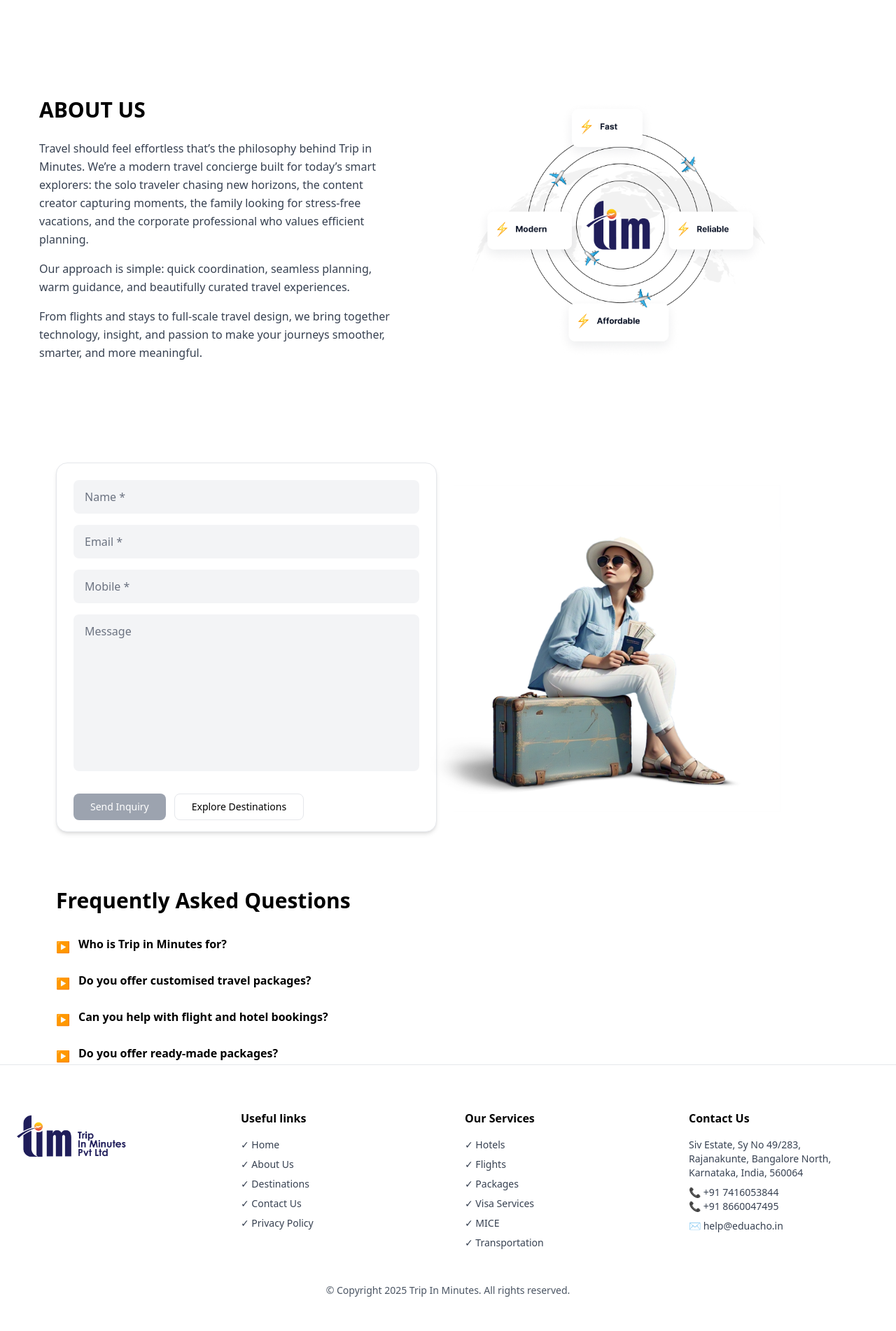
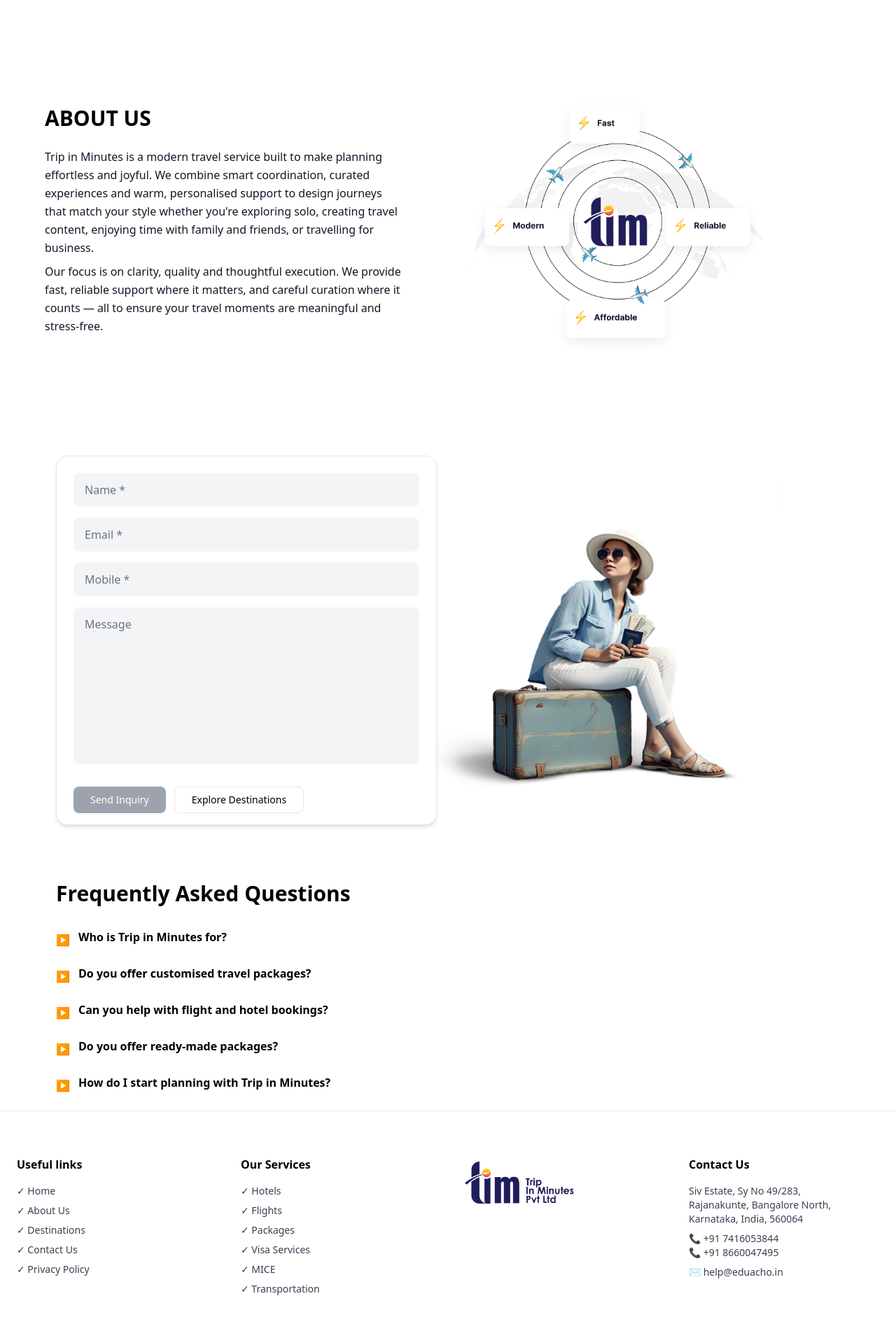
Before and after one commit to tripti1324/trip-in-minutes, a React (Create React App) app: page /about in a window 1280 px wide. Shown: the part 300-2202 px from the top of the page at 70% size. Built offline with nearby package versions, Linux system fonts and the light colour scheme.

Commit message:
2nd-commit

```diff
--- a/src/components/Header/Header.tsx
+++ b/src/components/Header/Header.tsx
@@ -3,9 +3,11 @@ import { useState } from "react";
 import{Andaman, Kerala,
  Uttarakhand,
     JammuKashmir, Karnataka, Lakshadweep,Goa, rajsthan, HimachalPradesh} from "../../assets";
-  import MobContactBar from "../common/MobContactBar";
+import MobContactBar from "../common/MobContactBar";
 import Testimonial from "../../pages/testimonials/Testimonials";
 import Footer from "../footer/Footer";
+import Inquiryform from "../common/Inquiryform";
+import FAQSection from "../common/Faq";
 
 
 const domestic = [
@@ -108,7 +110,7 @@ const Header = () => {
         <nav className="sticky top-0 z-50 flex items-center justify-between px-4 py-3 bg-white text-black rounded-t-3xl">
           <img src={logo} alt="logo" className="h-8" />
 
-        <ul className="hidden md:flex items-center gap-6 text-sm font-medium text-gray-700">
+        <ul className="hidden md:flex items-center gap-6 text-sm font-medium text-gray-900">
             <li className="cursor-pointer hover:text-indigo-600" onClick={() => document.getElementById('about')?.scrollIntoView({ behavior: 'smooth' })}>About</li>
             <li className="cursor-pointer hover:text-indigo-600" onClick={() => document.getElementById('corporate')?.scrollIntoView({ behavior: 'smooth' })}>Corporate</li>
             <li className="cursor-pointer hover:text-indigo-600" onClick={() => document.getElementById('services')?.scrollIntoView({ behavior: 'smooth' })}>Services</li>
@@ -125,19 +127,19 @@ const Header = () => {
 
 {/* TABS */}
 <div className="absolute left-1/2 -translate-x-1/2 top-16 z-20">
-  <div className="bg-white text-black px-5 py-2 rounded-full flex items-center text-[13px] font-medium shadow whitespace-nowrap">
+  <div className="bg-white text-black px-5 py-4 rounded-2xl flex items-center text-[15px] font-bold shadow whitespace-nowrap">
 
     <span className="px-3">Flights</span>
-    <span className="h-4 w-px bg-gray-300"></span>
+    <span className="h-6 w-px bg-gray-500 shadow-xl-gray"></span>
 
     <span className="px-3">Hotels</span>
-    <span className="h-4 w-px bg-gray-300"></span>
+    <span className="h-6 w-px bg-gray-500"></span>
 
     <span className="px-3">Packages</span>
-    <span className="h-4 w-px bg-gray-300"></span>
+    <span className="h-6 w-px bg-gray-500"></span>
 
     <span className="px-3">Visa</span>
-    <span className="h-4 w-px bg-gray-300"></span>
+    <span className="h-6 w-px bg-gray-500"></span>
 
     <span className="px-3">Transportation</span>
 
@@ -376,21 +378,21 @@ const Header = () => {
 
         {/* CARDS */}
         {activeTab === "domestic" && (
-          <div className="grid grid-cols-1 sm:grid-cols-2 lg:grid-cols-3 gap-10">
+          <div className="grid grid-cols-2 sm:grid-cols-2 lg:grid-cols-3 gap-3 sm:gap-6 lg:gap-10">
             {domestic.map((item, index) => (
               <div
                 key={index}
-                className="bg-white rounded-3xl shadow-md p-4 text-center"
+                className="bg-white rounded-3xl shadow-md p-3 sm:p-4 text-center"
               >
                 <div className="rounded-2xl overflow-hidden">
                   <img
                     src={item.img}
                     alt={item.name}
-                    className="h-40 w-full object-cover"
+                    className="aspect-[4/3] sm:h-40 w-full object-cover"
                   />
                 </div>
 
-                <p className="mt-4 font-semibold text-gray-900">
+                <p className="mt-4 sm:mt-4 font-semibold text-gray-900">
                   {item.name}
                 </p>
 
@@ -405,12 +407,14 @@ const Header = () => {
             International destinations coming soon 🌍
           </div>
         )}
-        <Testimonial/>
-        <Footer/>
 
 
       </div>
     </section>
+    <Testimonial/>
+        <Inquiryform/>
+        <FAQSection/>
+        <Footer/>
     </>
   );
 };
--- a/src/components/common/Faq.tsx
+++ b/src/components/common/Faq.tsx
@@ -3,27 +3,32 @@ import { useState } from "react";
 const faqs = [
   {
     q: "Who is Trip in Minutes for?",
-    a: "We design travel for explorers, families, creators, friends and corporate teams.",
+    a: "We design travel for everyone — explorers, families, creators, friends and corporate teams seeking reliable, well-planned journeys.",
   },
   {
     q: "Do you offer customised travel packages?",
-    a: "Yes, we build personalised itineraries based on your preferences.",
+    a: "Yes. Our travel designers build personalised itineraries based on your preferences, interests and travel style.",
   },
   {
     q: "Can you help with flight and hotel bookings?",
-    a: "Absolutely. We assist with flights, hotels and local transport.",
+    a: "Absolutely. We provide seamless booking assistance for flights, hotels and local transport through vetted partners.",
   },
   {
     q: "Do you offer ready-made packages?",
-    a: "Yes, curated experiences that are ready to book.",
+    a: "Yes. Choose from a selection of curated experiences that are ready to book for a convenient and well-planned escape.",
   },
+  {
+    q: "How do I start planning with Trip in Minutes?",
+    a: "Use our contact form or email us with your travel idea — tell us about your group size, preferred dates and any special requests, and our team will take it from there.",
+  },
+
 ];
 
 const FAQSection = () => {
   const [openIndex, setOpenIndex] = useState<number | null>(null);
 
   return (
-   <section className="max-w-4xl px-20">
+   <section className="max-w-4xl px-20 mb-6">
           <h2 className="text-3xl font-bold mb-8 mt-20">
             Frequently Asked Questions
           </h2>
--- a/src/components/footer/Footer.tsx
+++ b/src/components/footer/Footer.tsx
@@ -7,18 +7,18 @@ const Footer = () => {
     <footer className="bg-white py-16 border-t">
       <div className="max-w-7xl mx-auto px-6">
 
-        <div className="grid grid-cols-1 md:grid-cols-4 gap-12 items-start">
+        <div className="grid grid-cols-2 md:grid-cols-4 gap-12 items-start">
 
           {/* LOGO */}
-          <div>
+          <div className="col-span-1 order-3 flex justify-center md:justify-start mt-10 md:mt-0">
             <img src={logo} alt="Trip In Minutes" className="w-40 mb-4" />
           </div>
 
           {/* USEFUL LINKS */}
-          <div>
+          <div className="col-span-1 order-1">
             <h4 className="font-semibold mb-4">Useful links</h4>
             <ul className="space-y-2 text-sm text-gray-700">
-              <li><Link to="/" className="hover:underline">✓ Home</Link></li>
+              <li><Link to="/" className="hover:underliZne">✓ Home</Link></li>
               <li><Link to="/about" className="hover:underline">✓ About Us</Link></li>
               <li><Link to="/destinations" className="hover:underline">✓ Destinations</Link></li>
               <li><Link to="/contact" className="hover:underline">✓ Contact Us</Link></li>
@@ -27,7 +27,7 @@ const Footer = () => {
           </div>
 
           {/* OUR SERVICES */}
-          <div>
+          <div className="col-span-1 order-2">
             <h4 className="font-semibold mb-4">Our Services</h4>
             <ul className="space-y-2 text-sm text-gray-700">
               <li>✓ Hotels</li>
@@ -40,7 +40,7 @@ const Footer = () => {
           </div>
 
           {/* CONTACT US */}
-          <div>
+          <div className="col-span-1 order-4 text-center md:text-left">
             <h4 className="font-semibold mb-4">Contact Us</h4>
             <p className="text-sm text-gray-700 mb-2">
               Siv Estate, Sy No 49/283,<br />
--- a/src/pages/about/About.tsx
+++ b/src/pages/about/About.tsx
@@ -30,7 +30,7 @@ const About = () => {
             <a href="#contact">Contact</a>
           </ul>
 
-          <button className="bg-indigo-700 text-white px-4 py-2 rounded-full text-xs font-semibold">
+          <button className="hidden lg:block bg-indigo-700 text-white px-4 py-2 rounded-full text-xs font-semibold">
             Book a Trip
           </button>
           <div className="md:hidden text-2xl cursor-pointer">
@@ -55,33 +55,26 @@ const About = () => {
 
 
       <section id="about" className="w-full bg-white py-20">
-        <div className="max-w-9xl mx-auto ml-[-80px] px-2 grid md:grid-cols-2 gap-12 items-center ">
+        <div className="max-w-9xl mx-auto px-4 md:ml-[-80px] grid md:grid-cols-2 gap-12 items-center ">
           {/* LEFT CONTENT */}
-          <div>
+          <div className="text-center md:text-left max-w-md mx-auto md:max-w-none">
             <h2 className="text-3xl font-bold mb-6">ABOUT US</h2>
 
-            <p className="text-gray-700 mb-4 leading-relaxed">
-              Travel should feel effortless that’s
-the philosophy behind Trip in Minutes.
-We’re a modern travel concierge built for
-today’s smart explorers: the solo traveler
-chasing new horizons, the content creator
-capturing moments, the family looking for
- stress-free vacations, and the corporate
-professional who values efficient planning.
-
+            <p className="text-gray-900 mb-2 leading-relaxed">
+              Trip in Minutes is a modern travel service built to make planning effortless and joyful.
+               We combine smart coordination, curated experiences and warm, personalised support to
+               design journeys that match your style  whether you're exploring solo, creating travel
+                content, enjoying time with family and friends, or travelling for business.
             </p>
 
-            <p className="text-gray-700 mb-4 leading-relaxed">
-              Our approach is simple: quick coordination, seamless planning,
-              warm guidance, and beautifully curated travel experiences.
+            <p className="text-gray-900 mb-4 leading-relaxed">
+              Our focus is on clarity, quality and thoughtful execution.
+              We provide fast, reliable support where it matters, and careful
+              curation where it counts — all to ensure your travel moments are
+             meaningful and stress-free.
             </p>
 
-            <p className="text-gray-700 leading-relaxed">
-              From flights and stays to full-scale travel design, we bring
-              together technology, insight, and passion to make your journeys
-              smoother, smarter, and more meaningful.
-            </p>
+
           </div>
 
           {/* RIGHT IMAGE + BADGES */}
--- a/src/pages/contactUs/Contact.tsx
+++ b/src/pages/contactUs/Contact.tsx
@@ -48,11 +48,14 @@ const Contact = () => {
             </div>
           </div>
         </div>
-        <Inquiryform/>
-        <Faq/>
-        <Footer/>
+
 
       </section>
+       <div className="mt-16 ml-0">
+        <Inquiryform />
+       </div>
+         <Faq/>
+        <Footer/>
     </div>
   );
 };
--- a/src/pages/corporate/corporate.tsx
+++ b/src/pages/corporate/corporate.tsx
@@ -25,10 +25,7 @@ const Corporate = () => {
             alt="About Trip In Minutes"
             className="w-300 sm:w-200 md:w-[920px]"
           />
-
-
         </div>
-
       </div>
     </section>
   );
--- a/src/pages/privacyPolicy/PrivacyPolicy.tsx
+++ b/src/pages/privacyPolicy/PrivacyPolicy.tsx
@@ -30,11 +30,32 @@ const PrivacyPolicy = () => {
             <a href="#contact">Contact</a>
           </ul>
 
-          <button className="bg-indigo-700 text-white px-4 py-2 rounded-full text-xs font-semibold">
+          <button className="hidden lg:block bg-indigo-700 text-white px-4 py-2 rounded-full text-xs font-semibold">
             Book a Trip
           </button>
           <div className="md:hidden text-2xl cursor-pointer">
   ☰
+</div>
+
+{/* TABS */}
+<div className="block lg:hidden absolute left-1/2 -translate-x-1/2 top-full -mt-3 z-20">
+  <div className="bg-white text-black px-4 py-4 rounded-2xl flex items-center text-[11px] font-bold shadow whitespace-nowrap">
+
+    <span className="px-3">Flights</span>
+    <span className="h-6 w-px bg-gray-500 shadow-xl-gray"></span>
+
+    <span className="px-3">Hotels</span>
+    <span className="h-6 w-px bg-gray-500"></span>
+
+    <span className="px-3">Packages</span>
+    <span className="h-6 w-px bg-gray-500"></span>
+
+    <span className="px-3">Visa</span>
+    <span className="h-6 w-px bg-gray-500"></span>
+
+    <span className="px-3">Transportation</span>
+
+  </div>
 </div>
         </nav>
         <div className="max-w-4xl mx-auto px-4 sm:px-6 py-16">
@@ -47,7 +68,7 @@ const PrivacyPolicy = () => {
 
 
       {/* CONTENT */}
-      <div className="max-w-5xl mx-auto px-6 py-20">
+      <div className="max-w-5xl ml-14 px-6 py-20">
         <h2 className="text-xl font-semibold mb-4">Privacy Policy</h2>
         <p className="text-gray-700 mb-8 leading-7">
           Effective date: 1 January 2025
```
Also changed, not shown: src/pages/testimonials/Testimonials.tsx (+13 -78 lines).
